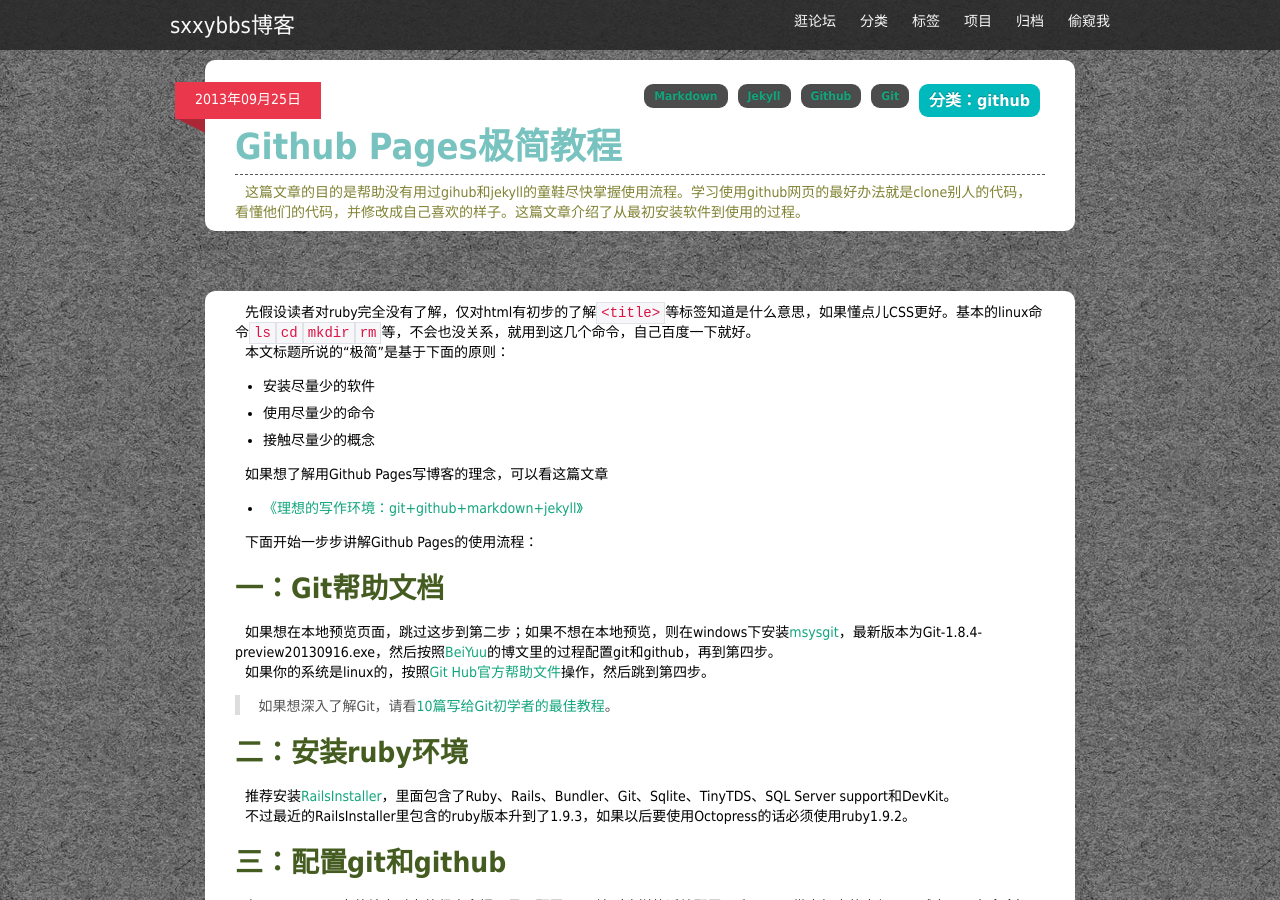
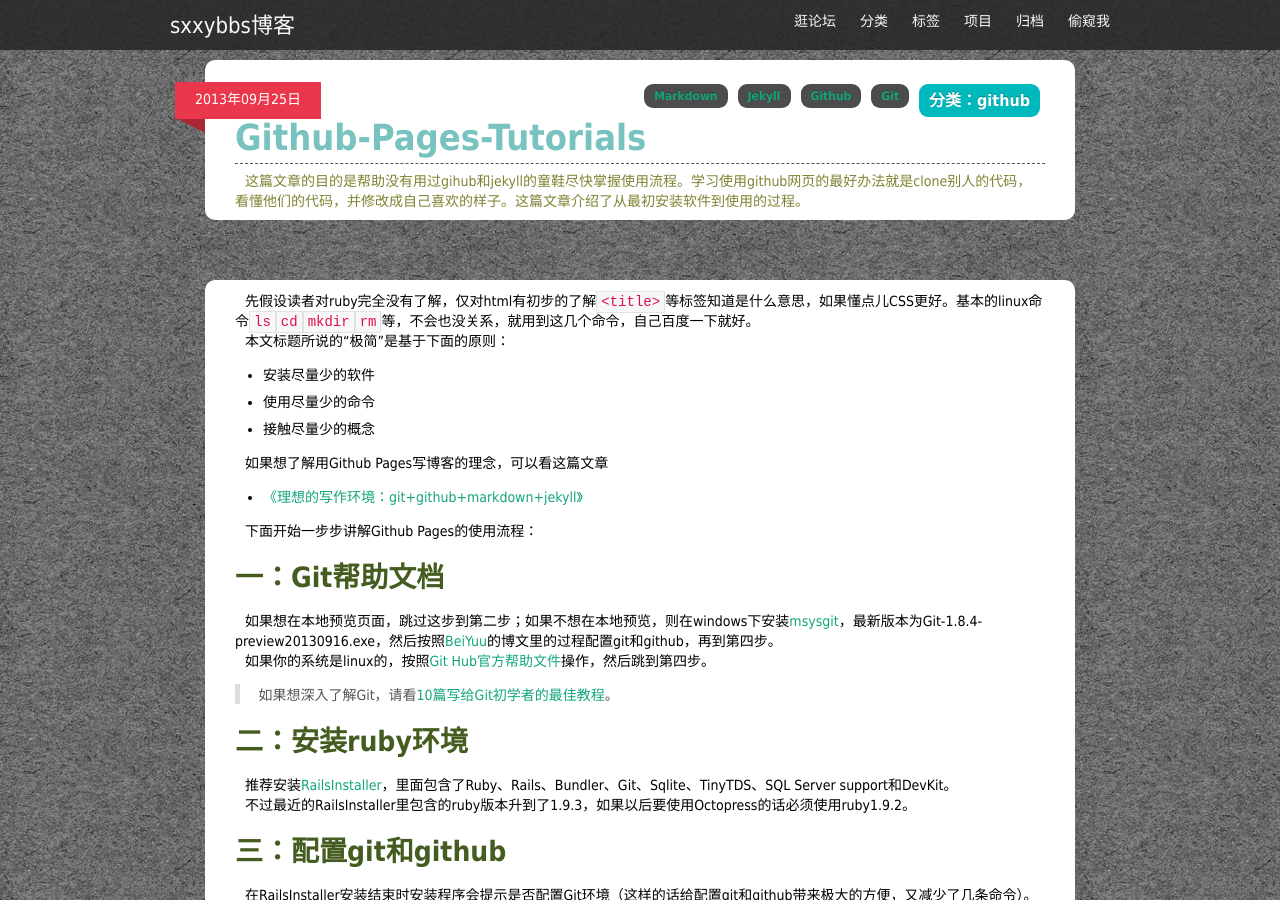
Before and after one commit to sxxybbs/sxxybbs.github.com, a Jekyll site: the page built from _posts/2013-09-25-Github-Pages极简教程.md, in a window 1280 px wide and 900 px high. Built offline with Jekyll 4.4.1, drawn with Linux system fonts in a browser that asks for light colours; nearby versions of some CDN libraries; library files that are not in the unit come from our copies; Markdown is read by kramdown in place of the engine named in the settings; comment, search, counter and statistics services are not loaded; some of the changed lines change nothing that is shown.

Commit message:
Update 2013-09-25-Github-Pages极简教程.md

```diff
--- a/_posts/2013-09-25-Github-Pages极简教程.md
+++ b/_posts/2013-09-25-Github-Pages极简教程.md
@@ -2,6 +2,8 @@
 layout: post
 category: github
 tags: Git Github Jekyll Markdown
+title: Github-Pages-Tutorials
+keywords: github教程,github入门,github创建博客教程
 description: 这篇文章的目的是帮助没有用过gihub和jekyll的童鞋尽快掌握使用流程。学习使用github网页的最好办法就是clone别人的代码，看懂他们的代码，并修改成自己喜欢的样子。这篇文章介绍了从最初安装软件到使用的过程。
 ---
 先假设读者对ruby完全没有了解，仅对html有初步的了解`<title>`等标签知道是什么意思，如果懂点儿CSS更好。基本的linux命令`ls``cd``mkdir``rm`等，不会也没关系，就用到这几个命令，自己百度一下就好。
```
